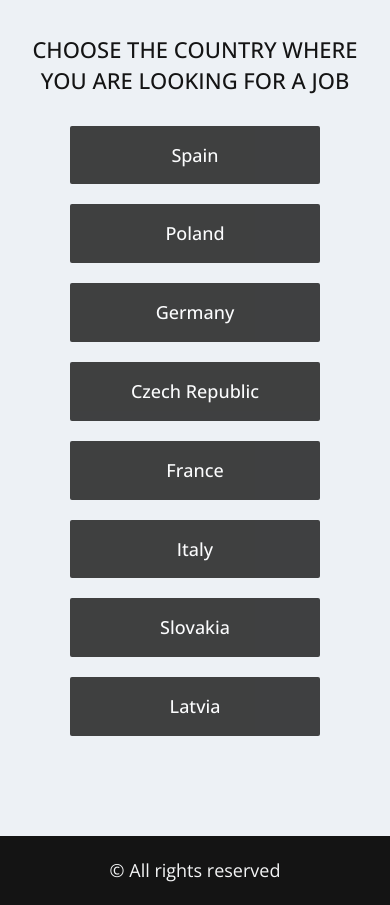
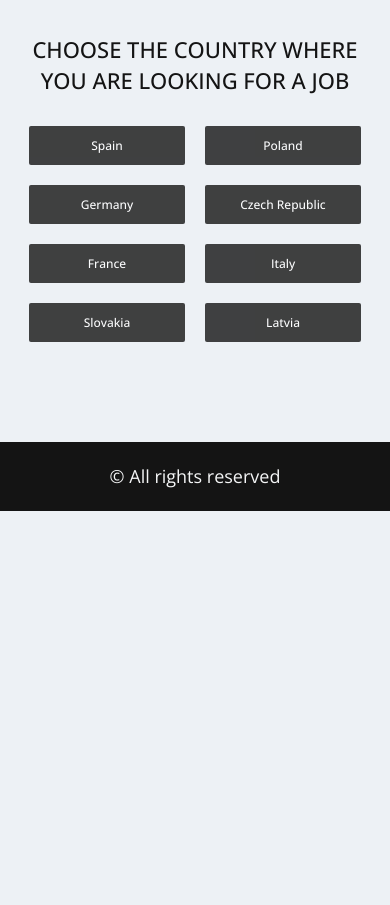
Before and after one commit to ArturHellpine/jobs-landind, a React (Create React App) app: page /home in a window 390 px wide. Shown: the part 860-1765 px from the top of the page. After the commit the page ends 1371 px from the top, so only its background shows below. Built offline with nearby package versions, Linux system fonts and the light colour scheme.

Commit message:
fixed btns

```diff
--- a/src/pages/HomePage..jsx
+++ b/src/pages/HomePage..jsx
@@ -24,7 +24,7 @@ const HomePage = () => {
                         <div className='country_buttons'>
                             {countries.map(country =>
                                 <Link
-                                    className='button'
+                                    className='button country_btn'
                                     onClick={() => fetchVacancies(country)}
                                     key={country.name}
                                     to='jobs_inner'
--- a/src/styles/App.css
+++ b/src/styles/App.css
@@ -320,7 +320,7 @@ body {
 .full_vacancy_option {
     font-size: 16px;
     line-height: 1.8;
-    text-decoration: underline .8px;
+    text-decoration: underline;
     padding: 4px 0;
 }
 
@@ -621,7 +621,8 @@ body {
         padding: 5px 2px;
     }
     .jobs_title {
-        padding: 20px;
+        padding: 50px 15px 30px 15px;
+        font-size: 26px;
     }
     .jobs_inner {
         display: flex;
@@ -630,6 +631,15 @@ body {
     }
     .vacancies_title {
         font-size: 22px;
+        color: #141414;
+    }
+    .country_btn {
+        display: flex;
+        justify-content: center;
+        align-items: center;
+        padding: 10px;
+        width: 40%;
+        font-size: 12px;
     }
     .vacancy_title {
         font-size: 12px;
```
